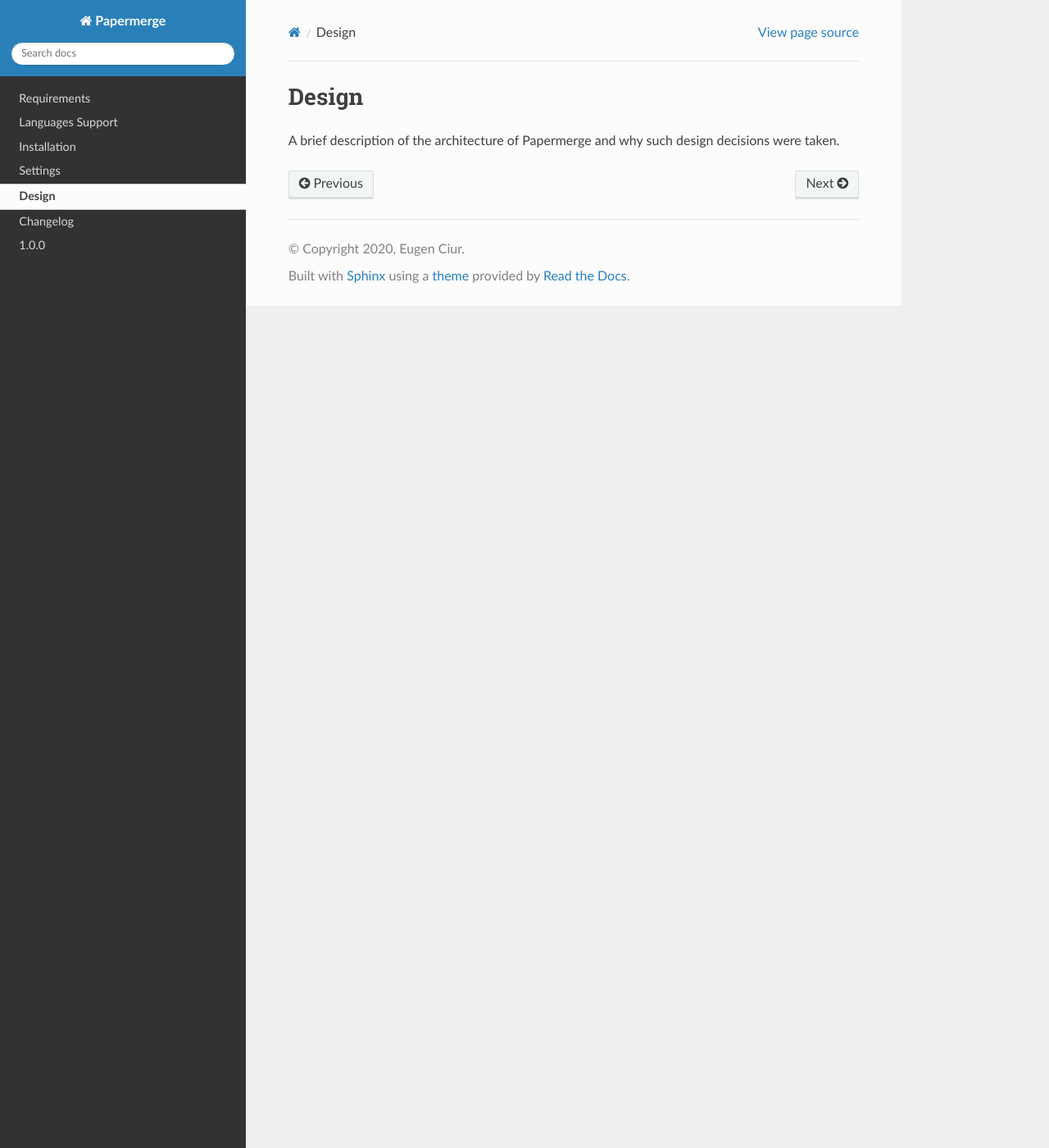
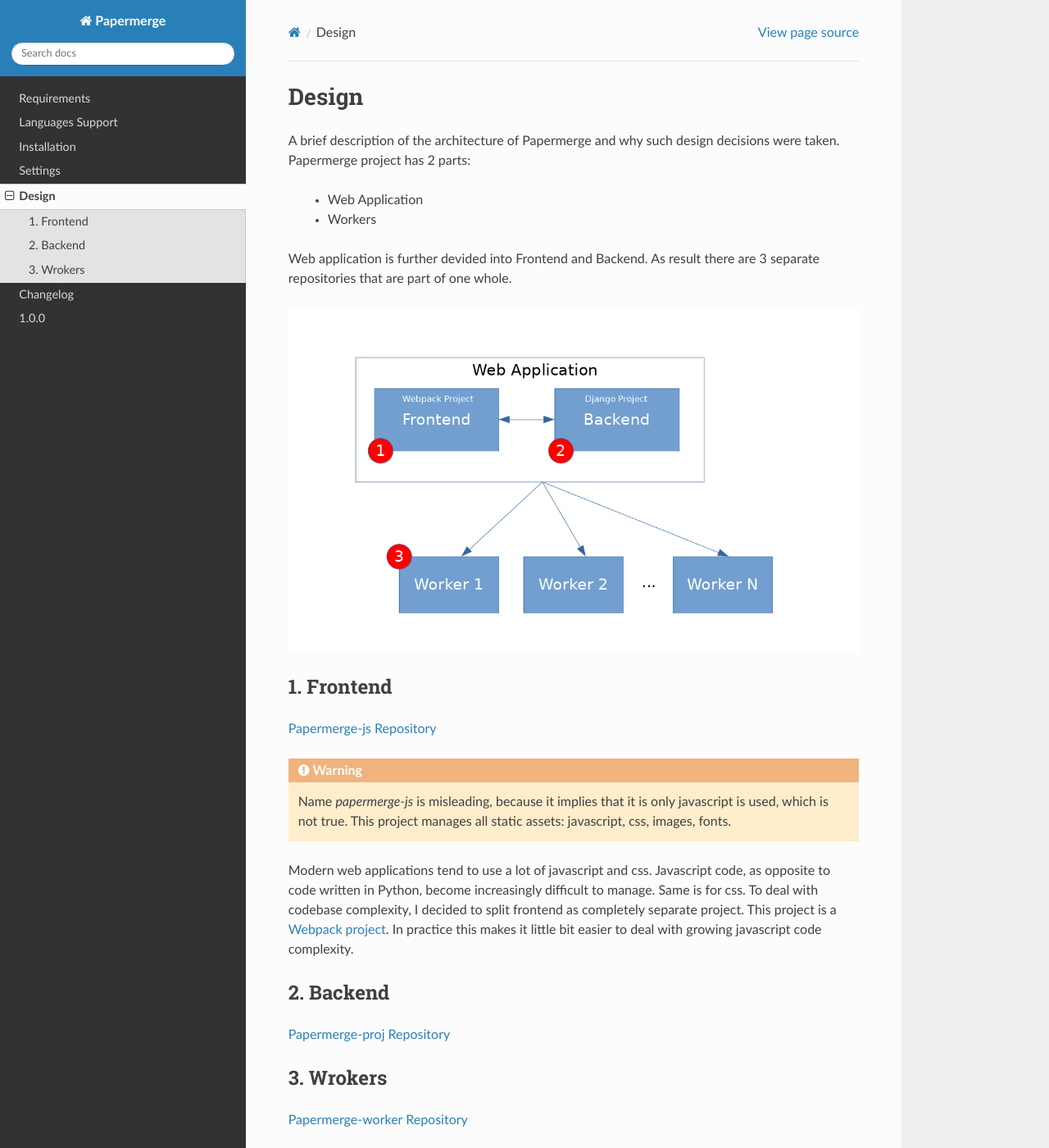
Before and after one commit to ciur/papermerge, a Sphinx documentation site: the page built from docs/source/design.rst, in a window 1280 px wide and 1400 px high. Shown: the whole window at 82% size. Built offline with Sphinx 7.4.7 and the Read the Docs theme 2.0.0, drawn with Linux system fonts in a browser that asks for light colours.

Commit message:
Documentation

```diff
--- a/docs/source/design.rst
+++ b/docs/source/design.rst
@@ -2,4 +2,39 @@
 =======
 
 A brief description of the architecture of Papermerge and why such
-design decisions were taken.
+design decisions were taken. Papermerge project has 2 parts:
+
+    * Web Application
+    * Workers
+
+Web application is further devided into Frontend and Backend. As result
+there are 3 separate repositories that are part of one whole.
+
+.. image:: img/design1.png
+
+1. Frontend
+***********
+`Papermerge-js Repository <https://github.com/ciur/papermerge-js>`_
+
+.. warning::
+    Name *papermerge-js* is misleading, because it implies that it is only
+    javascript is used, which is not true. This project manages all static
+    assets: javascript, css, images, fonts.
+
+Modern web applications tend to use a lot of javascript and css. Javascript
+code, as opposite to code written in Python, become increasingly difficult to manage.
+Same is for css.
+To deal with codebase complexity, I decided to split frontend as completely separate
+project. This project is a `Webpack project <https://webpack.js.org/>`_. In practice this
+makes it little bit easier to deal with growing javascript code complexity.
+
+
+2. Backend
+**********
+
+`Papermerge-proj Repository <https://github.com/ciur/papermerge>`_
+
+
+3. Wrokers
+***********
+`Papermerge-worker Repository <https://github.com/ciur/papermerge-worker>`_
```
Also changed, not shown: docs/source/img/design1.png (added), 1 other file.
